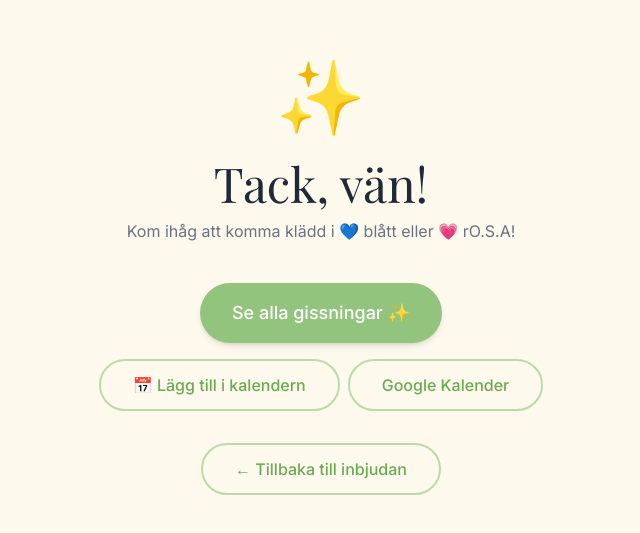
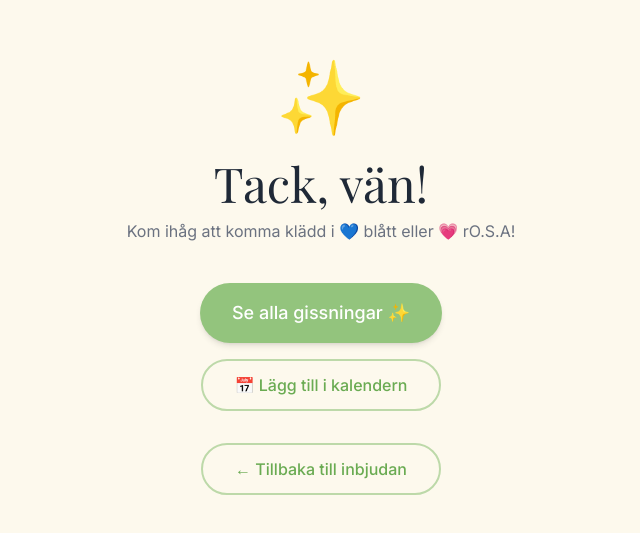
Before and after one commit to wiigolas/baby-reveal, a React (Vite) app: page /thanks in a window 1280 px wide. Shown: the part 121-654 px from the top of the page, without its empty margins (319-959 px from the left). Built offline with nearby package versions, Linux system fonts and the light colour scheme; no server answers; the database is empty; a web font is replaced by a local one.

Commit message:
kalender

```diff
--- a/src/pages/Thanks.tsx
+++ b/src/pages/Thanks.tsx
@@ -4,26 +4,6 @@ import { collection, onSnapshot, query } from 'firebase/firestore'
 import { db } from '../firebase'
 import { useSettings } from '../hooks/useSettings'
 
-function makeICS(partyDate: string, partyLocation: string, parentsNames: string): string {
-  const pad = (n: number) => String(n).padStart(2, '0')
-  const fmt = (d: Date) =>
-    `${d.getFullYear()}${pad(d.getMonth() + 1)}${pad(d.getDate())}T${pad(d.getHours())}${pad(d.getMinutes())}00`
-  const start = new Date(partyDate)
-  const end = new Date(start.getTime() + 3 * 60 * 60 * 1000)
-  return [
-    'BEGIN:VCALENDAR',
-    'VERSION:2.0',
-    'PRODID:-//Baby Reveal//EN',
-    'BEGIN:VEVENT',
-    `DTSTART:${fmt(start)}`,
-    `DTEND:${fmt(end)}`,
-    `SUMMARY:Gender Reveal – ${parentsNames}`,
-    `LOCATION:${partyLocation}`,
-    'DESCRIPTION:Du är inbjuden till ett gender reveal party!',
-    'END:VEVENT',
-    'END:VCALENDAR',
-  ].join('\r\n')
-}
 
 function googleCalendarUrl(partyDate: string, partyLocation: string, parentsNames: string): string {
   const pad = (n: number) => String(n).padStart(2, '0')
@@ -64,18 +44,7 @@ export default function Thanks() {
     return unsub
   }, [])
 
-  function handleAddToCalendar() {
-    const ics = makeICS(settings.partyDate, settings.partyLocation, settings.parentsNames)
-    const blob = new Blob([ics], { type: 'text/calendar;charset=utf-8' })
-    const url = URL.createObjectURL(blob)
-    const a = document.createElement('a')
-    a.href = url
-    a.download = 'gender-reveal.ics'
-    a.click()
-    URL.revokeObjectURL(url)
-  }
-
-  const total = boys + girls
+const total = boys + girls
   const boyPct = total ? Math.round((boys / total) * 100) : 50
   const girlPct = total ? Math.round((girls / total) * 100) : 50
   const emoji = gender === 'boy' ? '💙' : gender === 'girl' ? '💗' : '✨'
@@ -107,20 +76,14 @@ export default function Thanks() {
 
       {/* Add to calendar — only for attendees with a party date set */}
       {attending === 'yes' && settings.partyDate && (
-        <div className="flex flex-col sm:flex-row gap-2 mb-8 animate-fade-in" style={{ animationDelay: '0.35s', opacity: 0 }}>
-          <button
-            onClick={handleAddToCalendar}
-            className="btn-secondary flex items-center gap-2 justify-center"
-          >
-            📅 Lägg till i kalendern
-          </button>
+        <div className="mb-8 animate-fade-in" style={{ animationDelay: '0.35s', opacity: 0 }}>
           <a
             href={googleCalendarUrl(settings.partyDate, settings.partyLocation, settings.parentsNames)}
             target="_blank"
             rel="noopener noreferrer"
             className="btn-secondary flex items-center gap-2 justify-center"
           >
-            Google Kalender
+            📅 Lägg till i kalendern
           </a>
         </div>
       )}
```
